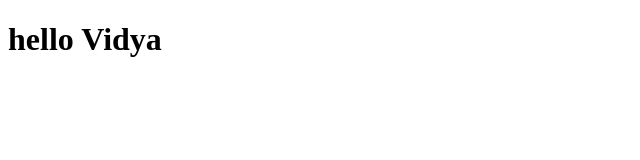
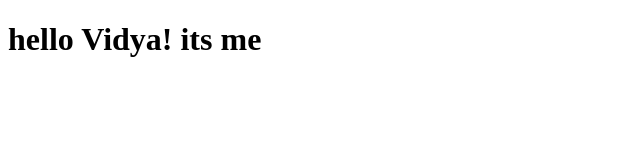
Before and after one commit to Vidya04/test, a plain HTML site: page site/index.html in a window 1280 px wide. Shown: the whole page, without its empty margins (0-640 px from the left). Drawn offline with Linux system fonts and the light colour scheme.

Commit message:
small addition

```diff
--- a/site/index.html
+++ b/site/index.html
@@ -4,6 +4,6 @@
 	<title>Hello</title>
 </head>
 <body>
-	<h1>hello Vidya</h1>
+	<h1>hello Vidya! its me</h1>
 </body>
 </html>
```
